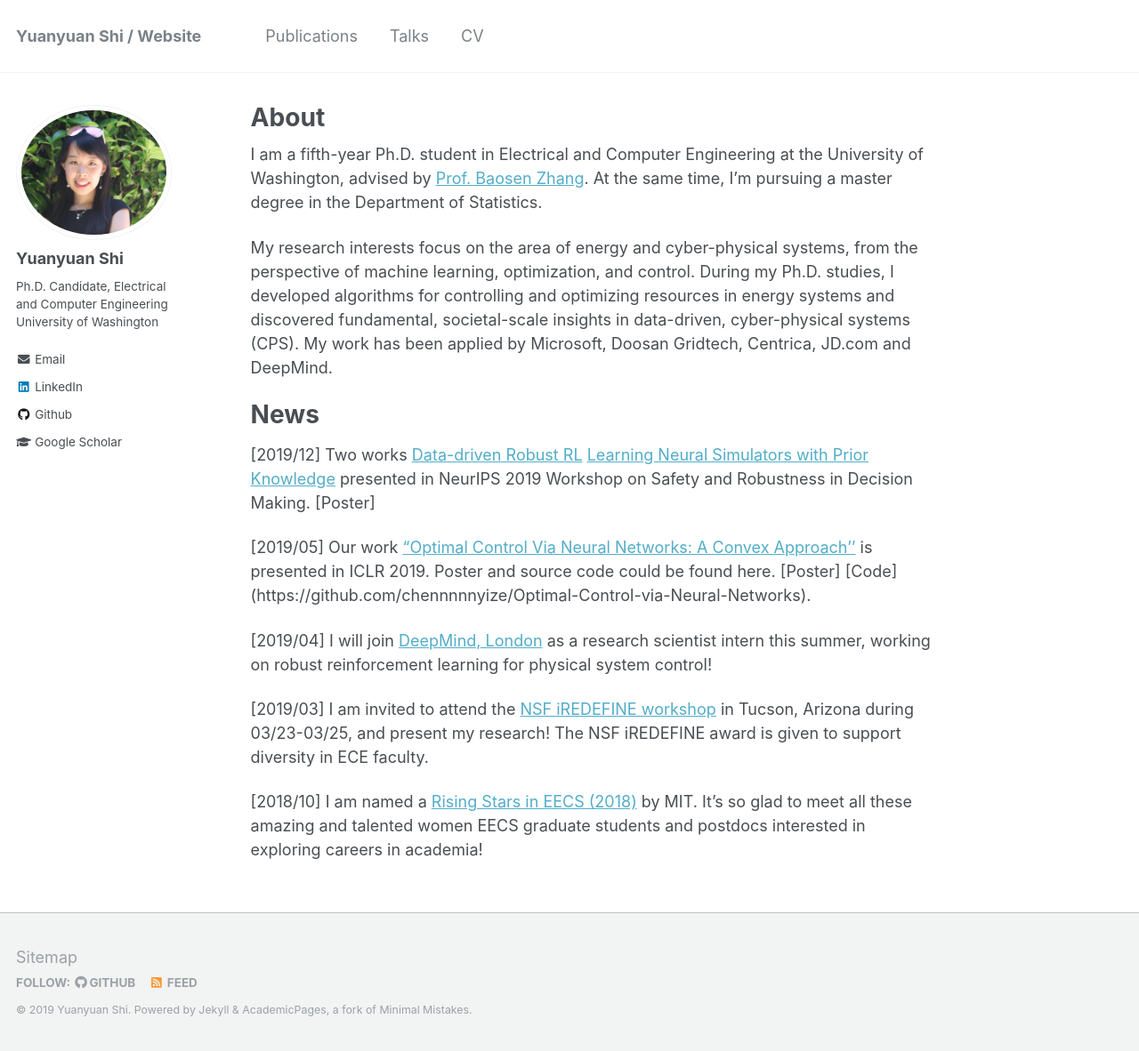
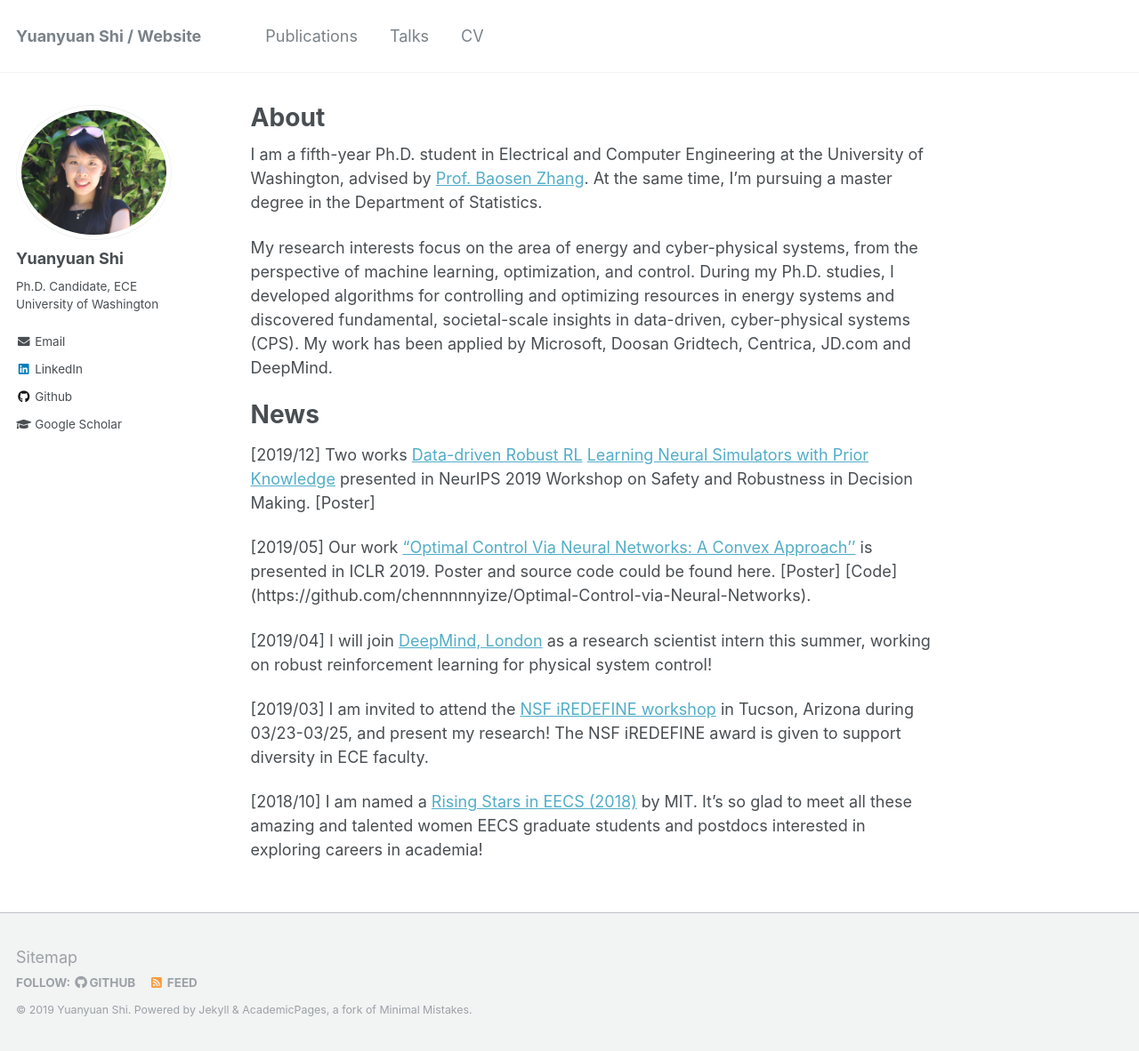
Before and after one commit to Yuanyuan-Shi/website, a Jekyll site: the page built from _pages/about.md, in a window 1280 px wide and 1182 px high. Shown: the whole window at 89% size. Built offline with Jekyll 4.4.1, drawn with Linux system fonts in a browser that asks for light colours.

Commit message:
change about me

```diff
--- a/_config.yml
+++ b/_config.yml
@@ -82,7 +82,7 @@ analytics:
 author:
   name             : "Yuanyuan Shi"
   avatar           : "profile.png"
-  bio              : "Ph.D. Candidate, Electrical and Computer Engineering University of Washington"
+  bio              : "Ph.D. Candidate, ECE University of Washington"
   location         : #"185 East Stevens Way NE, Seattle"
   employer         :
   pubmed           : # "https://www.ncbi.nlm.nih.gov/pubmed/?term=john+snow"
```
